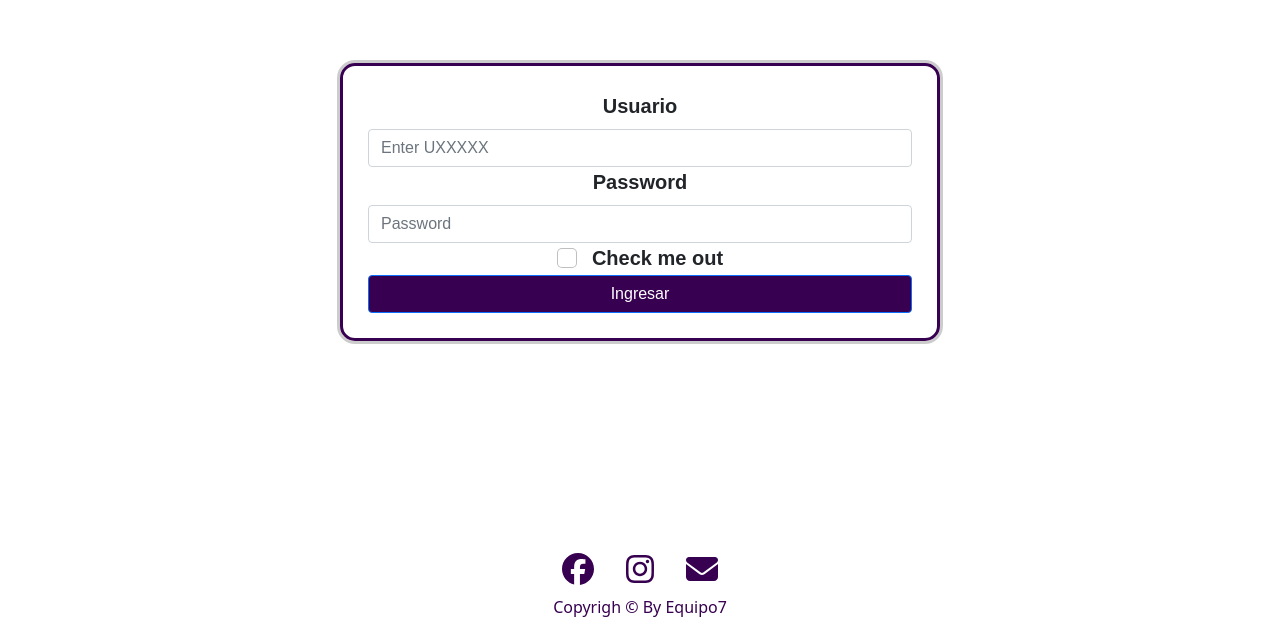
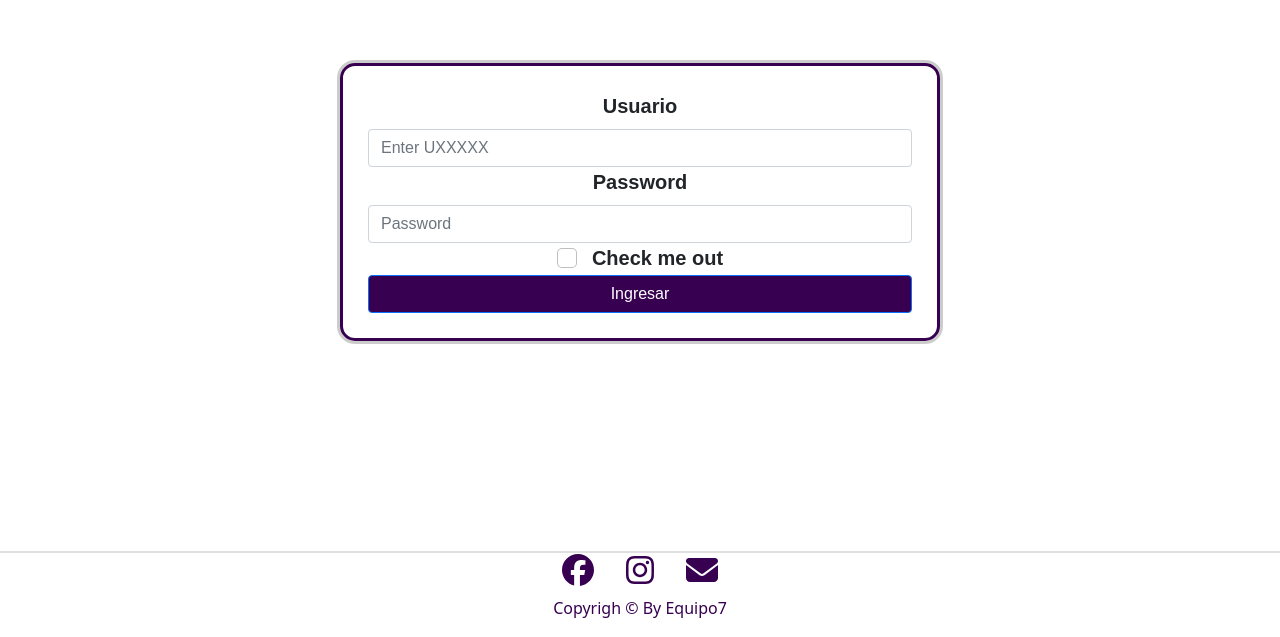
Before and after one commit to svillavicencio/frontend-equipo7, a React (Create React App) app: page / in a window 1280 px wide. Shown: the part 163-800 px from the top of the page. Built offline with nearby package versions, Linux system fonts and the light colour scheme.

Commit message:
add Fotter style

```diff
--- a/src/components/Capacity/Capacity.scss
+++ b/src/components/Capacity/Capacity.scss
@@ -2,6 +2,7 @@
 @import "../../scss/index.scss";
 
 .capacity {
+  flex: 1;
   &_titulo {
     text-align: center;
     font-size: 0em + calc(22px / $default-font-size);
--- a/src/components/Footer/Footer.scss
+++ b/src/components/Footer/Footer.scss
@@ -1,14 +1,13 @@
 @import "../../scss/index.scss";
 .footer {
   background: $colorText !important;
-  box-shadow: 3px 6px 3px 3px rgb(0 0 0 / 30%);
+  border-top: solid 0.13rem rgba(0, 0, 0, 0.123);
   display: flex;
   justify-content: center;
   align-items: center;
   flex-direction: column;
   height: 6rem;
   width: 100%;
-  //position: fixed;
   bottom: 0;
   &__redesSociales {
     width: 100%;
```
